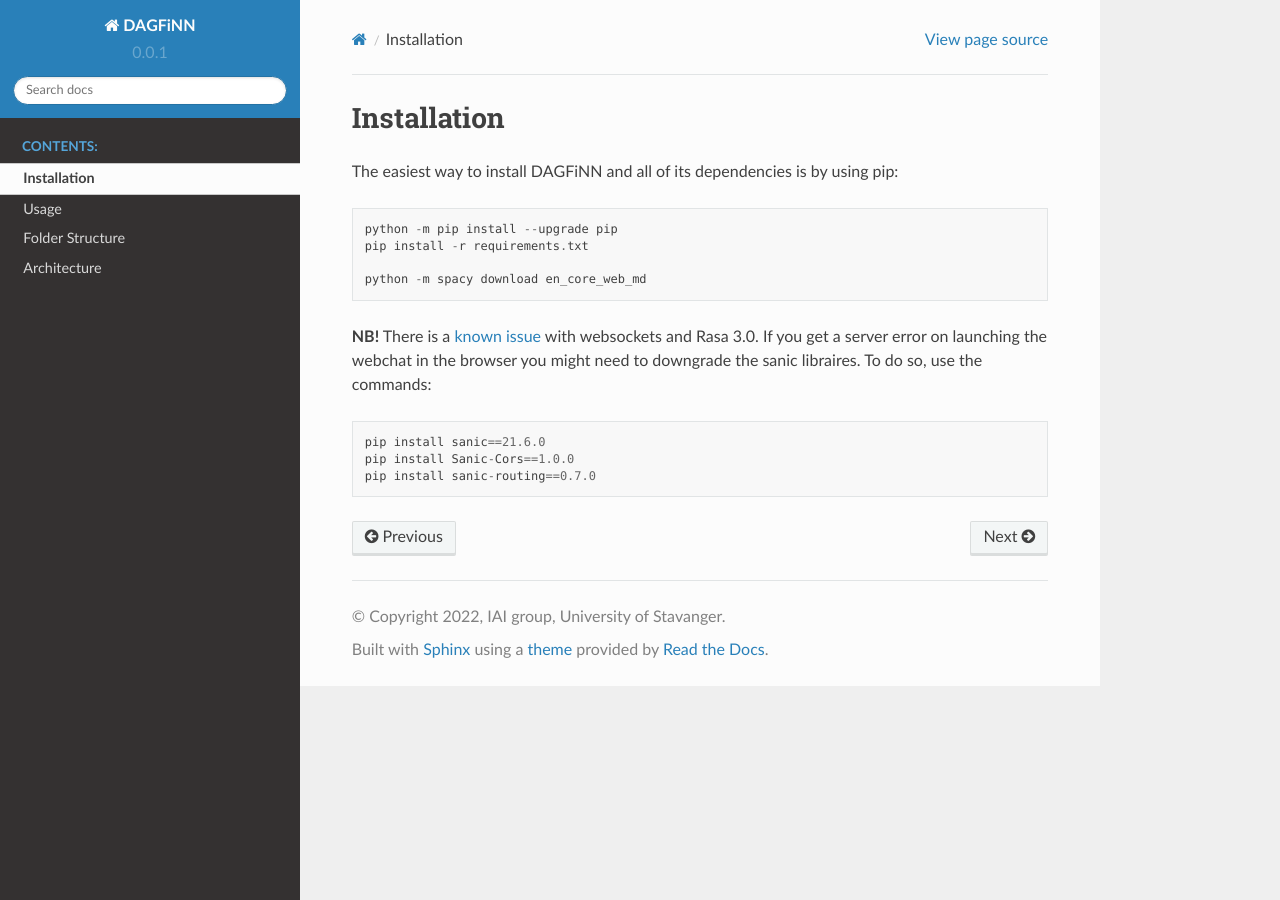
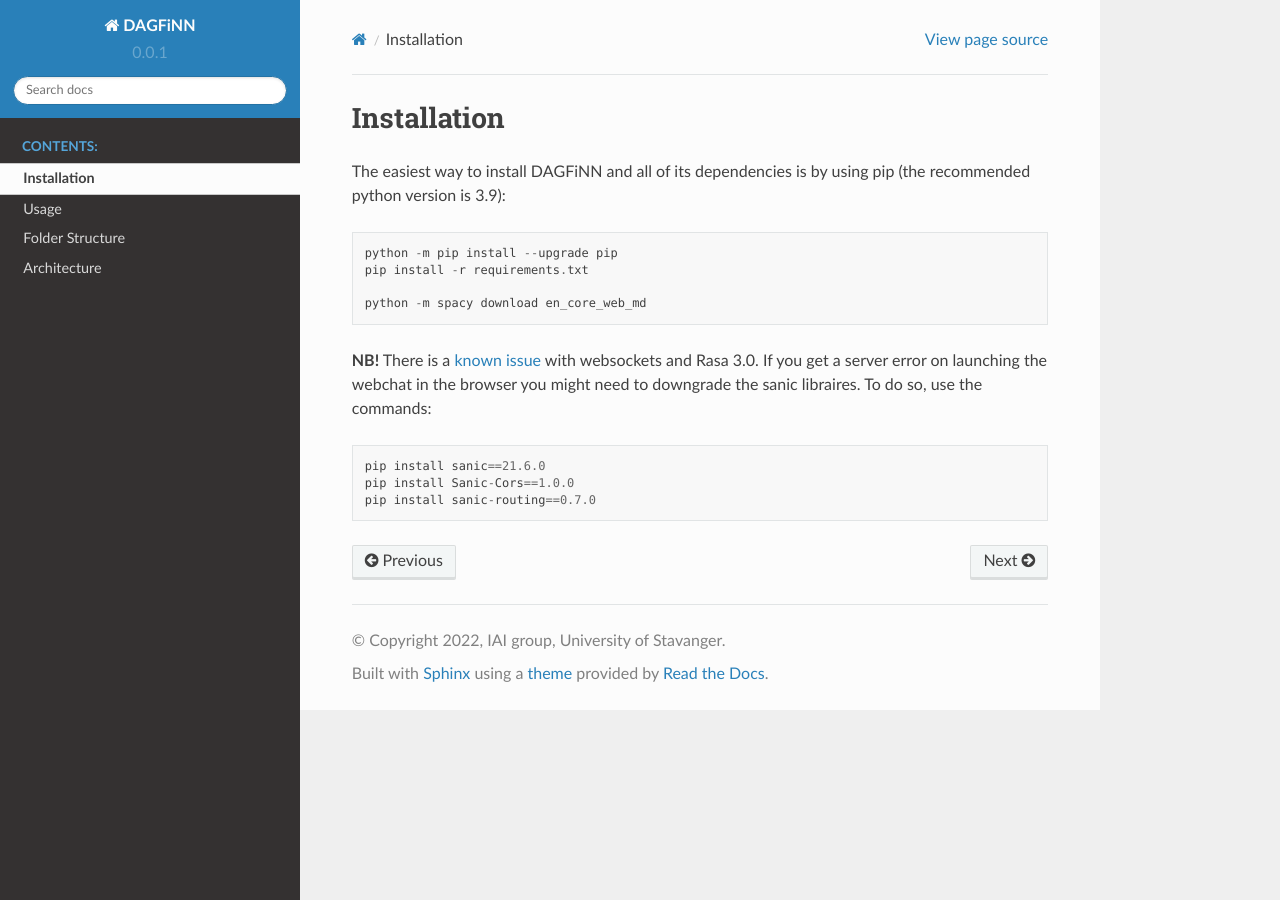
Before and after one commit to iai-group/dagfinn, a Sphinx documentation site: the page built from docs/source/installation.md, in a window 1280 px wide. Built offline with Sphinx 7.4.7 and the Read the Docs theme 2.0.0, drawn with Linux system fonts in a browser that asks for light colours.

Commit message:
update recommended python version

````diff
--- a/docs/source/installation.md
+++ b/docs/source/installation.md
@@ -1,6 +1,6 @@
 # Installation
 
-The easiest way to install DAGFiNN and all of its dependencies is by using pip:
+The easiest way to install DAGFiNN and all of its dependencies is by using pip (the recommended python version is 3.9):
 
 ```
 python -m pip install --upgrade pip
````
Also changed, not shown: README.md (+1 -1 lines).
